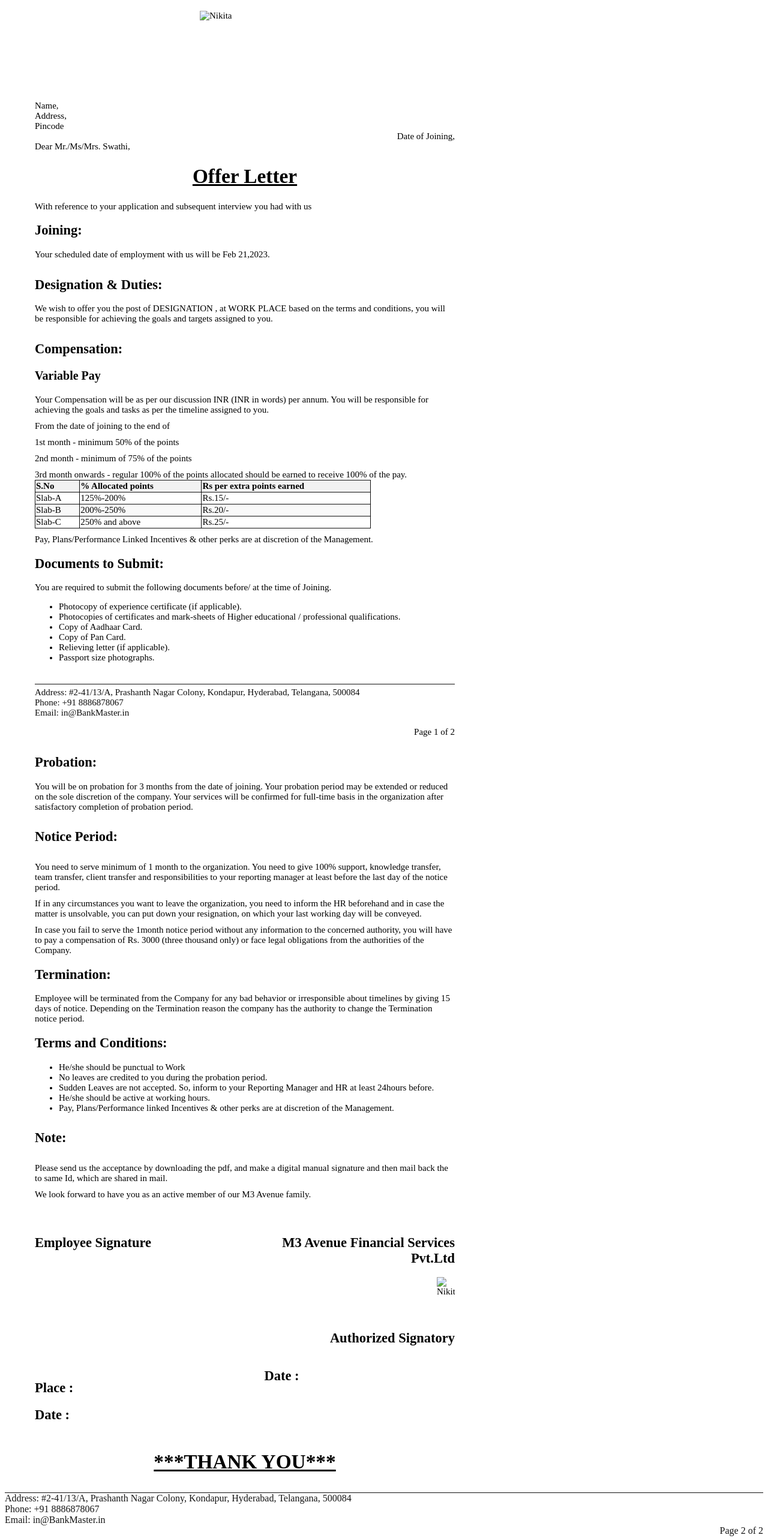
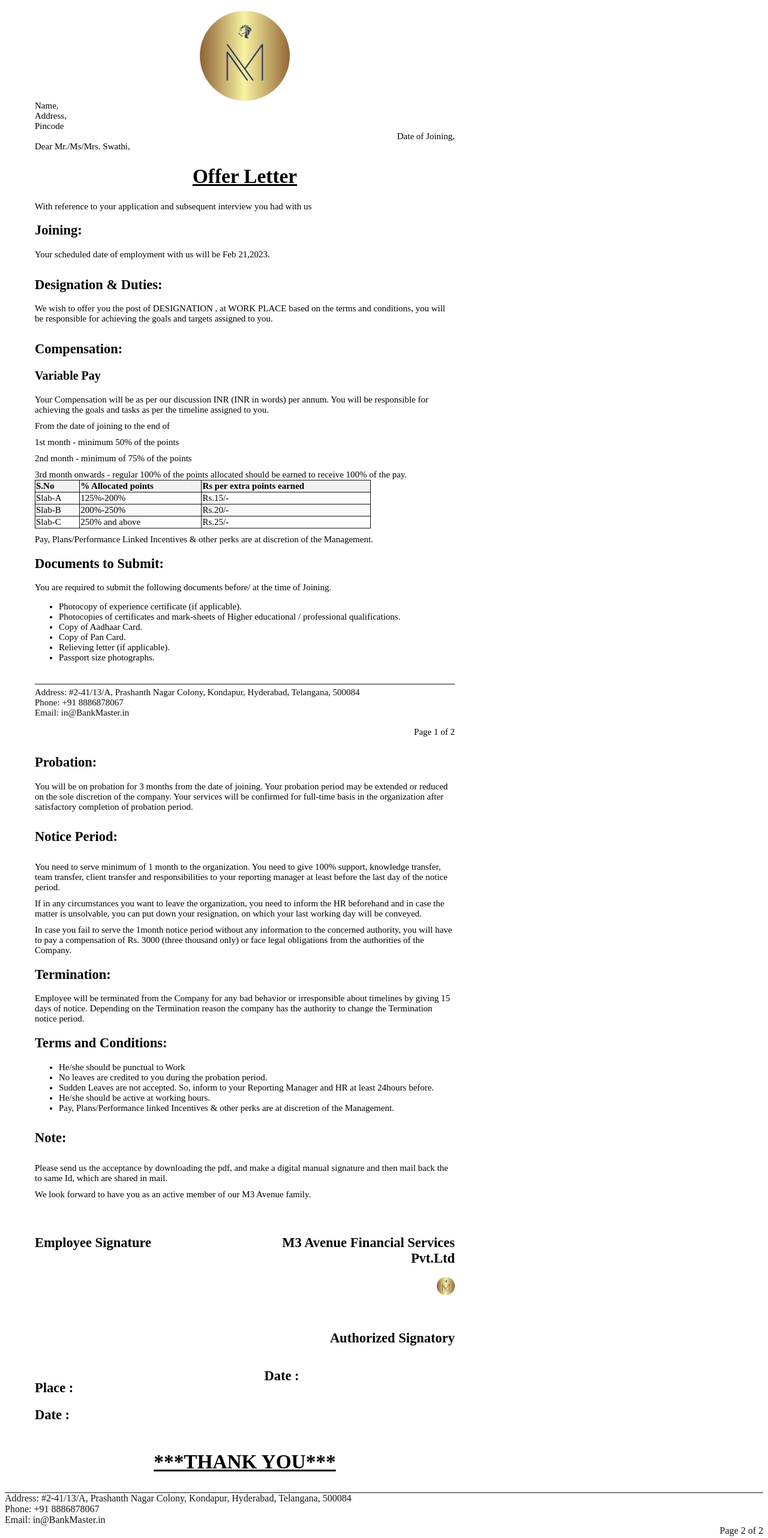
Before and after one commit to nikiroy/nikiroy, a plain HTML site: page index.html in a window 1280 px wide. Shown: the whole page at 60% size. Drawn offline with Linux system fonts and the light colour scheme.

Commit message:
Update index.html

```diff
--- a/index.html
+++ b/index.html
@@ -246,7 +246,7 @@ margin-top: 0px;
 
     <div class="Applicant">
         <div class="company-img">
-            <img src="Img/M3 picture.jpg" width="150px" height="150px" alt="Nikita">
+            <img src="M3 picture.jpg" width="150px" height="150px" alt="Nikita">
         </div>
 
         <div>Name,</div>
@@ -401,7 +401,7 @@ margin-top: 0px;
             </div>
             <div class="companyname">
                 <h2>M3 Avenue Financial Services Pvt.Ltd</h2>
-                <img src="Img/M3 picture.jpg" width="30px" height="30px" alt="Nikita">
+                <img src="M3 picture.jpg" width="30px" height="30px" alt="Nikita">
                 <h2>Authorized Signatory</h2>
 
             </div>
```
